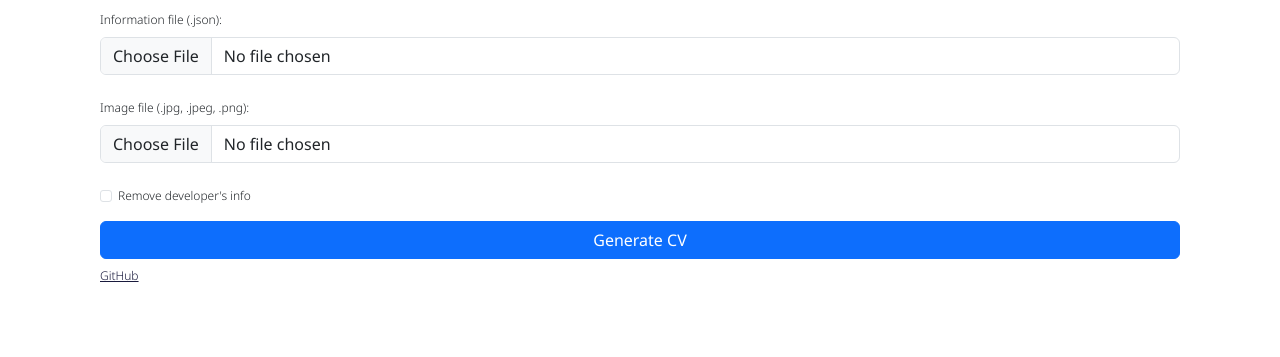
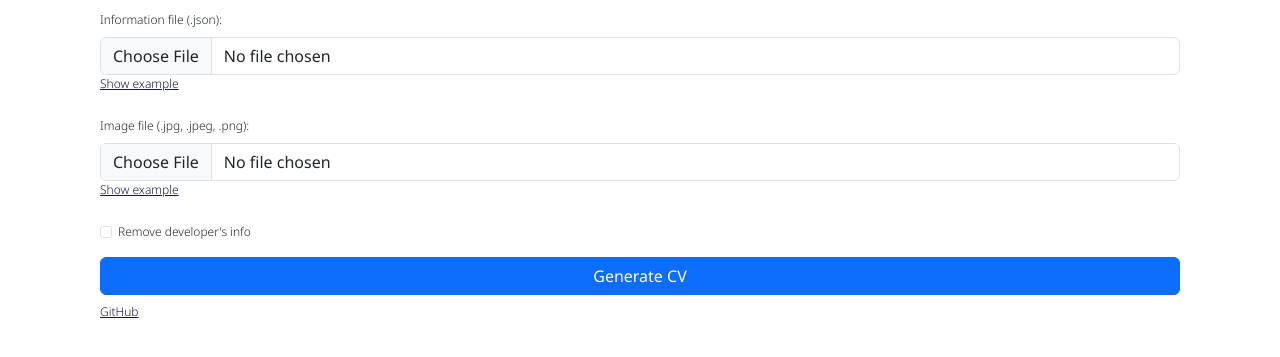
Before and after one commit to AkienMain/cv-generator, a plain HTML site: page index.html in a window 1280 px wide. Shown: the part 73-430 px from the top of the page. Drawn offline with nearby package versions, Linux system fonts and the light colour scheme.

Commit message:
show example

```diff
--- a/index.html
+++ b/index.html
@@ -15,10 +15,12 @@
       <div class="mb-3">
         <label for="input" class="form-label">Information file (.json):</label>
         <input class="form-control" type="file" id="input" accept=".json">
+        <a href="https://github.com/AkienMain/cv-generator/blob/main/input_example.json?raw=true">Show example</a>
       </div>
       <div class="mb-3">
         <label for="face" class="form-label">Image file (.jpg, .jpeg, .png):</label>
         <input class="form-control" type="file" id="face" accept=".jpg, .jpeg, .png">
+        <a href="https://github.com/AkienMain/cv-generator/blob/main/face_example.png?raw=true">Show example</a>
       </div>
       <div class="form-check">
         <input class="form-check-input" type="checkbox" value="" id="removeDevInfo">
```
